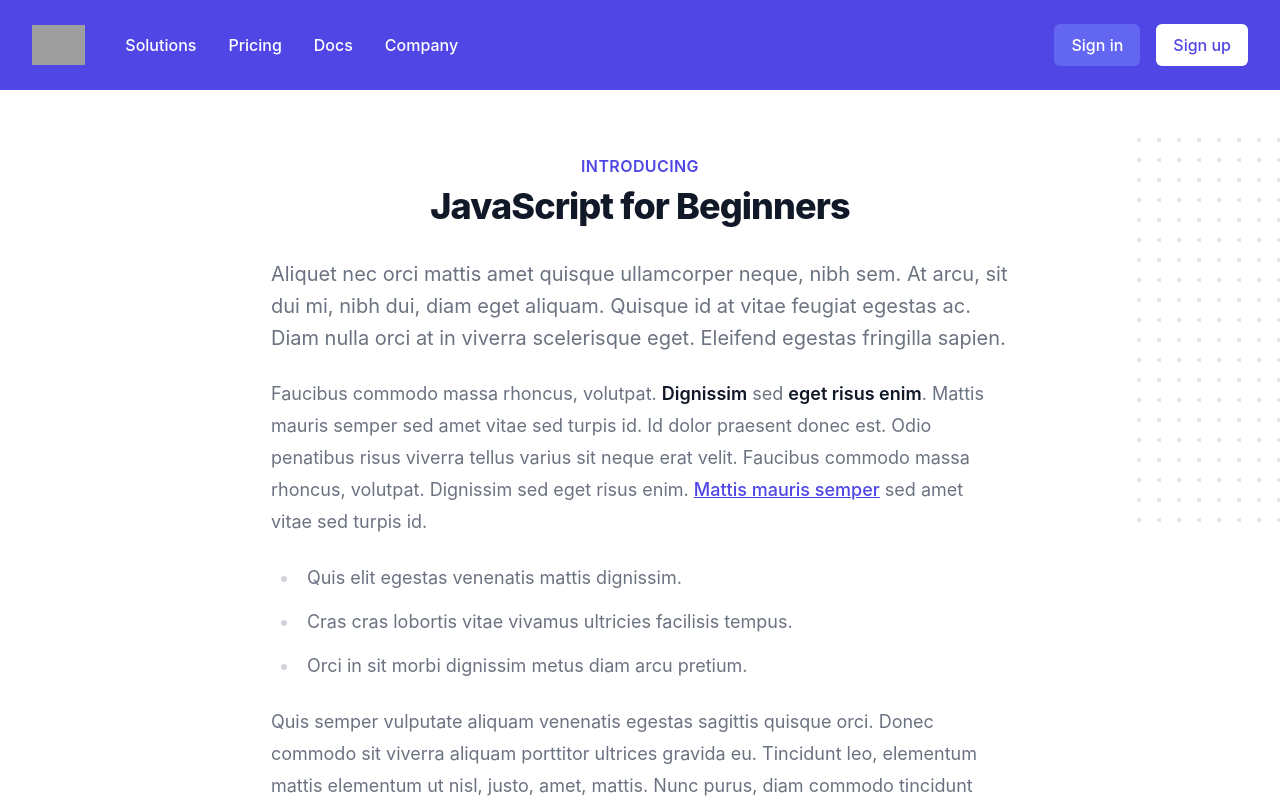
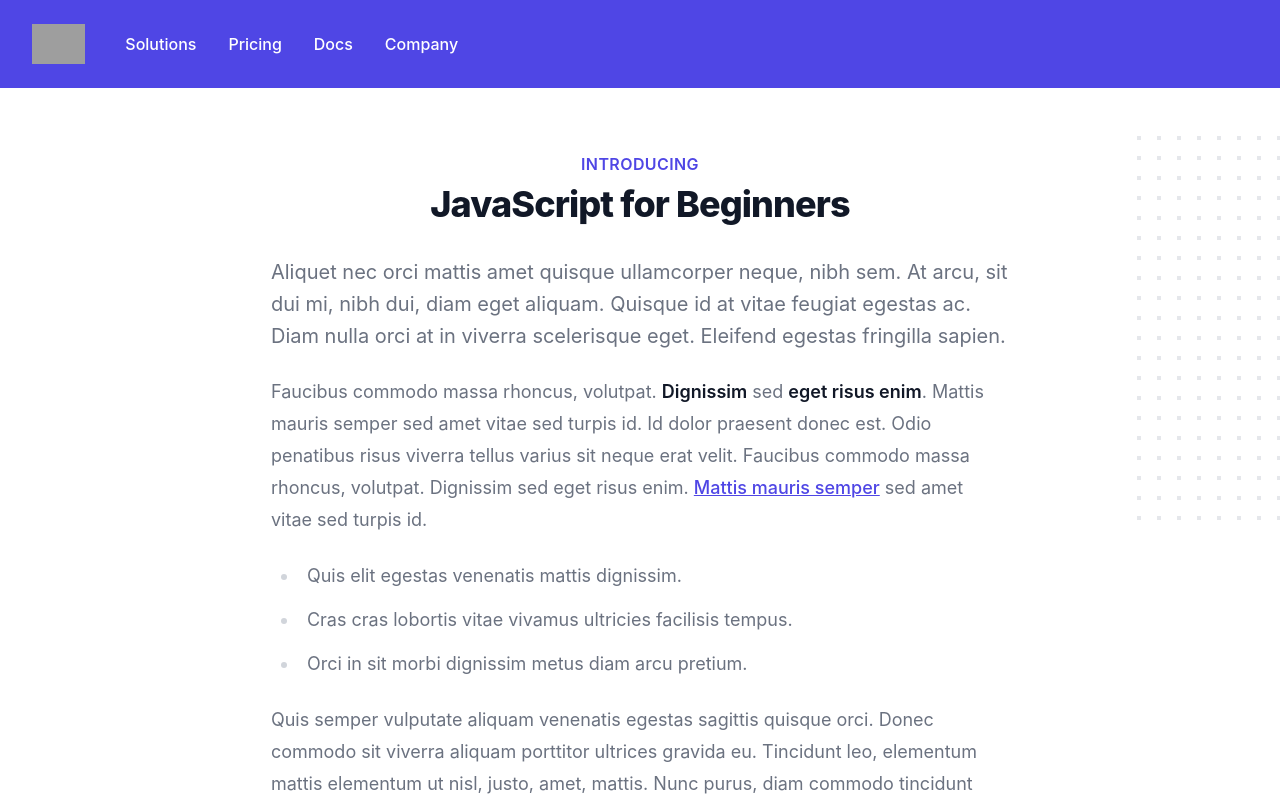
Before and after one commit to dock90/javelin, a Next.js app: page / in a window 1280 px wide. Shown: the top 800 px of the page. Built offline with nearby package versions, Linux system fonts and the light colour scheme; grey boxes are pictures that could not be loaded.

Commit message:
fix: update deploy file

```diff
--- a/components/header.js
+++ b/components/header.js
@@ -27,20 +27,6 @@ export default function Header() {
               ))}
             </div>
           </div>
-          <div className="ml-10 space-x-4">
-            <a
-              href="#"
-              className="inline-block bg-indigo-500 py-2 px-4 border border-transparent rounded-md text-base font-medium text-white hover:bg-opacity-75"
-            >
-              Sign in
-            </a>
-            <a
-              href="#"
-              className="inline-block bg-white py-2 px-4 border border-transparent rounded-md text-base font-medium text-indigo-600 hover:bg-indigo-50"
-            >
-              Sign up
-            </a>
-          </div>
         </div>
         <div className="py-4 flex flex-wrap justify-center space-x-6 lg:hidden">
           {navigation.map((link) => (
```
Also changed, not shown: 1 other file (tests, documents, lock files or other folders).
